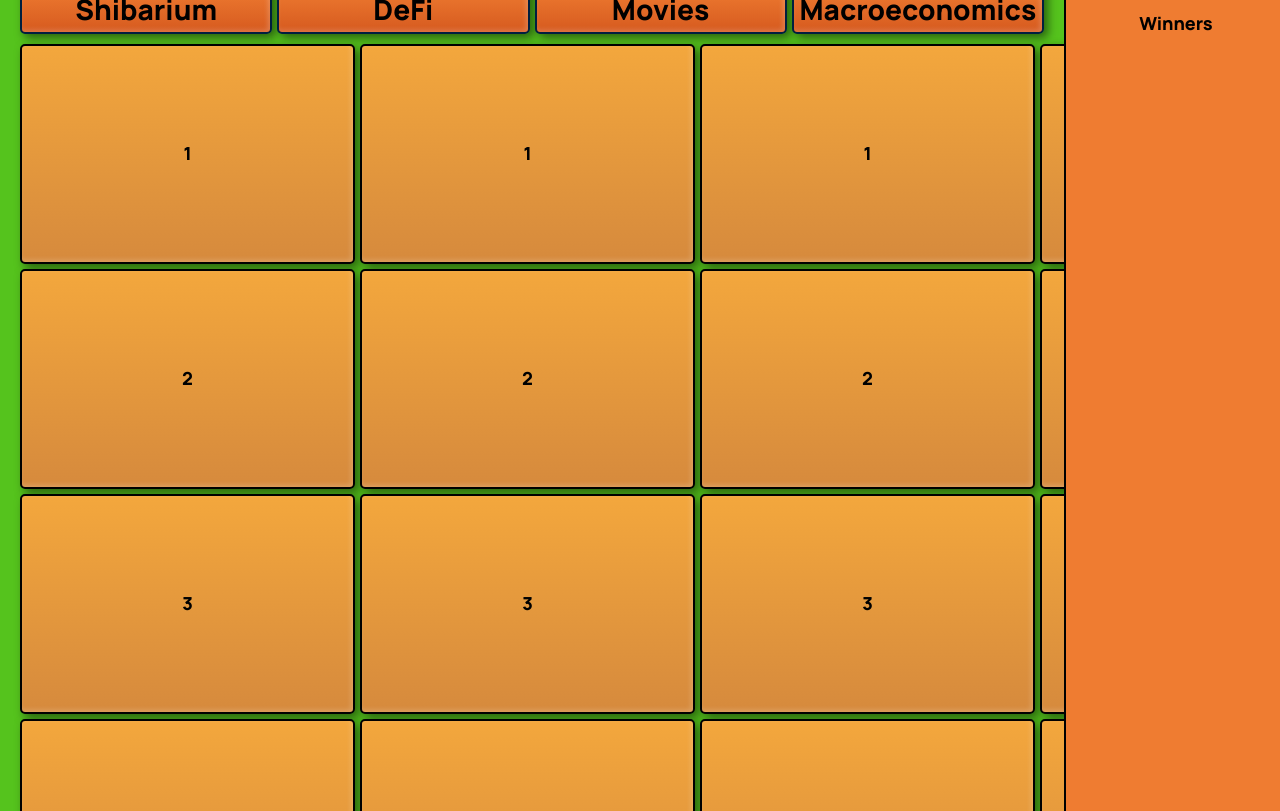
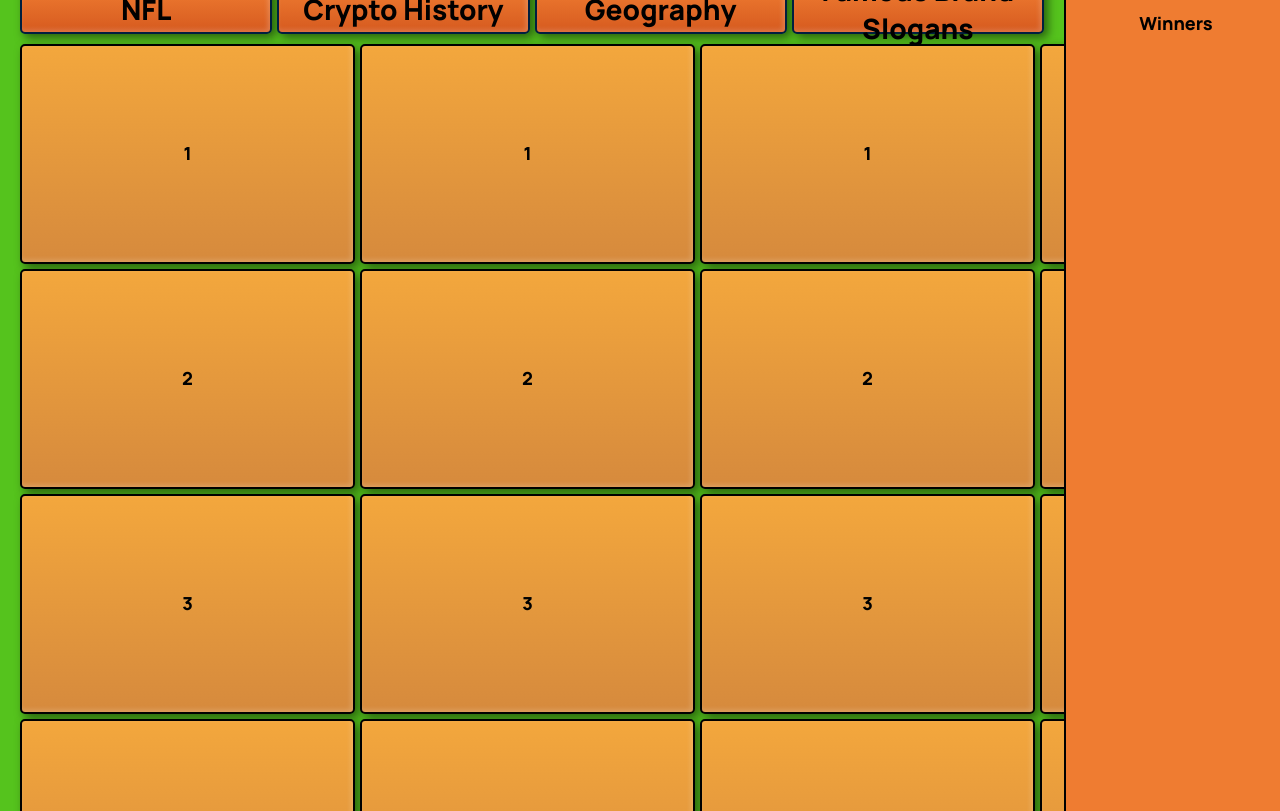
Before and after one commit to jbraden6075/k9-finance-dao-trivia, a website with bundled scripts: page jeopardy-game/src/index.html in a window 1280 px wide. Shown: the part 105-916 px from the top of the page. Built offline with nearby package versions, Linux system fonts and the light colour scheme.

Commit message:
Updated for multi-word categories

```diff
--- a/jeopardy-game/src/assets/questions.csv
+++ b/jeopardy-game/src/assets/questions.csv
@@ -1,21 +1,21 @@
 Category,Question,Answer
-Shibarium,"What type of blockchain is Shibarium?","Layer-2"
-Shibarium,"Which blockchain does Shibarium scale?","Ethereum"
-Shibarium,"What is Shibarium's gas token?","BONE"
-Shibarium,"How does Shibarium collect funds to burn SHIB?","Transaction Fees"
-Shibarium,"What is Shibarium's testnet called?","Puppynet"
-DeFi,"What is 'DeFi' short for?","Decentralized Finance"
-DeFi,"What term describes lending crypto without intermediaries?","Decentralized Lending"
-DeFi,"What is Aave's primary function in DeFi?","Lending Protocol"
-DeFi,"What does AMM stand for in DeFi trading?","Automated Market Maker"
-DeFi,"What type of contract powers most DeFi platforms?","Smart Contract"
-Movies,"Where were 'The Lord of the Rings' movies filmed?","New Zealand"
-Movies,"Freddy Krueger wears a striped sweater that are which colors?","Red and green"
-Movies,"What is the name of the fictional land where 'Frozen' takes place?","Arendelle"
-Movies,"Who directed the hit 2017 movie 'Get Out'?","Jordan Peele"
-Movies,"Which movie is this quote from: “What's in the box?”","Se7en"
-Macroeconomics,"What does the term FTZ stand for?","Free Trade Zone"
-Macroeconomics,"Which term refers to the secretive (and often illegal) practice among rivals working together to influence the market in their favor (e.g. price fixing)?","Collusion"
-Macroeconomics,"What term reflects two straight calendar quarters of decline for real GDP?","Recession"
-Macroeconomics,"The financial term ETF most often stands for what three words?","Exchange Traded Fund"
-Macroeconomics,"About one third of the U.S. government's revenue came from liquor and alcohol until a 1913 Constitutional amendment allowed for a tax on what?","Income"
+"NFL","Who holds the record for most career passing yards?", "Tom Brady"
+"NFL","What is the name of the trophy awarded to the Super Bowl champion?", "Vince Lombardi Trophy"
+"NFL","Which NFL player scored the most touchdowns in a single season?", "LaDainian Tomlinson"
+"NFL","What year did the league change their name from the APFA to the NFL?", "1922"
+"NFL","Which teams have won the most Super Bowls?", "Pittsburgh Steelers & New England Patriots"
+"Crypto History","In what year was the Bicoin whitepaper published?", "2008"
+"Crypto History","What as the first real-world transaction using Bitcoin?", "Buying two pizzas"
+"Crypto History","Which cryptocurrency, launched in 2015, is known for its smart contract functionality?", "Ethereum"
+"Crypto History","What is the neame of the first block in a blockchain?", "Genesis block"
+"Crypto History","Which country was the first to adopt Bitcoin as legal tender?", "El Salvador"
+"Geography","In which country would you find the world's largest salt flat, Salar de Uyuni?", "Bolivia"
+"Geography","What is the highest mountain in Africa?", "Mount Kilimanjaro"
+"Geography","What is the largest island in the Mediterranean Sea?", "Sicily"
+"Geography","Which country is known as the Land of Fire and Ice due to its volcanoes and glaciers?", "Iceland"
+"Geography","The prime meridian is the line at 0 degrees longitude or latitude?", "Longitude"
+"Famous Brand Slogans","Just Do It", "Nike"
+"Famous Brand Slogans","Think Different", "Apple"
+"Famous Brand Slogans","Finger Lickin' Good", "KFC"
+"Famous Brand Slogans","A crown for every achievement", "Rolex"
+"Famous Brand Slogans","Connecting People", "Nokia"
--- a/jeopardy-game/src/scripts/app.js
+++ b/jeopardy-game/src/scripts/app.js
@@ -36,7 +36,11 @@ document.addEventListener("DOMContentLoaded", async () => {
     categories.forEach(category => {
         const categoryCell = document.createElement("div");
         categoryCell.classList.add("category-cell");
-        categoryCell.textContent = category;
+        const displayName = category.replace(/_/g, ' ');
+        categoryCell.textContent = displayName;
+        if (displayName.includes(' ')) {
+            categoryCell.classList.add('multi-word');
+        }
         categoryRow.appendChild(categoryCell);
     });
 
--- a/jeopardy-game/src/styles/style.css
+++ b/jeopardy-game/src/styles/style.css
@@ -65,6 +65,11 @@ h1 {
     border-radius: 5px; /* Optional: Add rounded corners */
     background: linear-gradient(to bottom, #EF7C31, #D65A1F); /* Add gradient for lighting effect */
 }
+
+/* Make font smaller for multi-word category cells
+.category-cell.multi-word {
+    font-size: 20px; //or any size you prefer
+} */
 
 #question-grid {
     display: grid;
```
